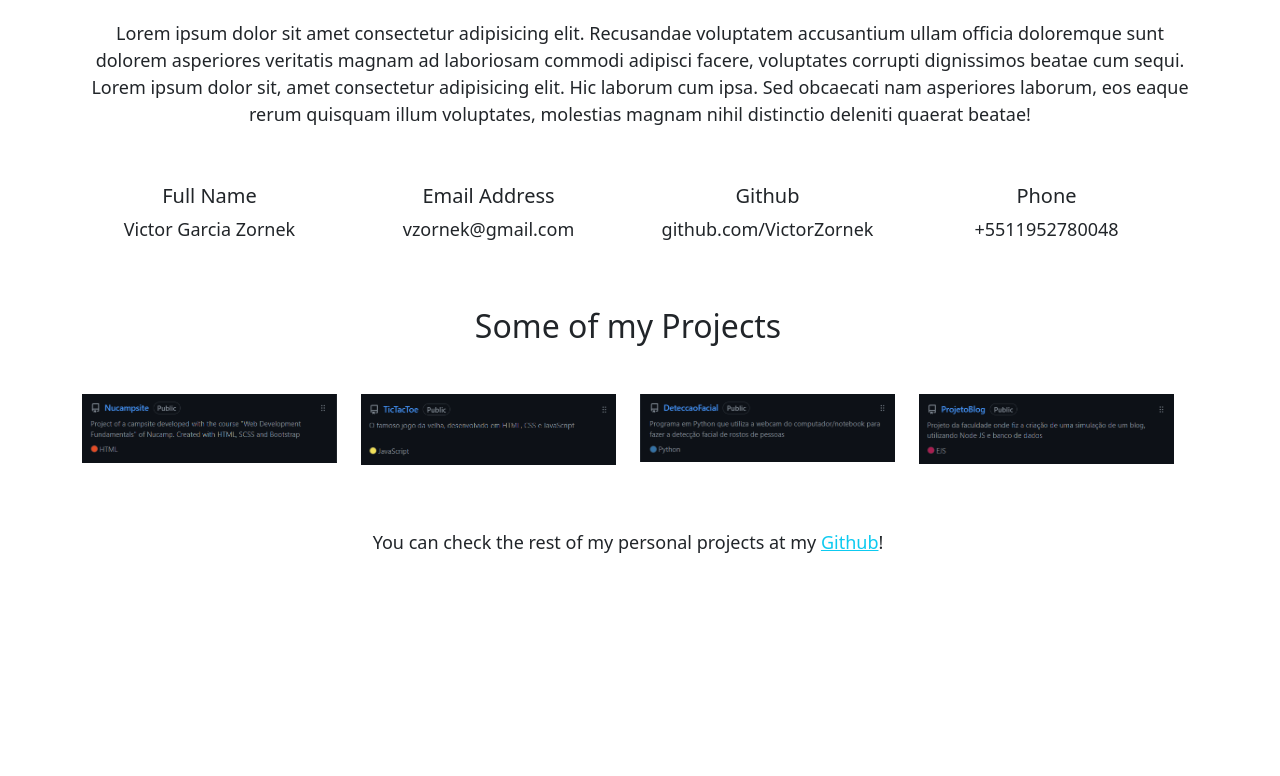
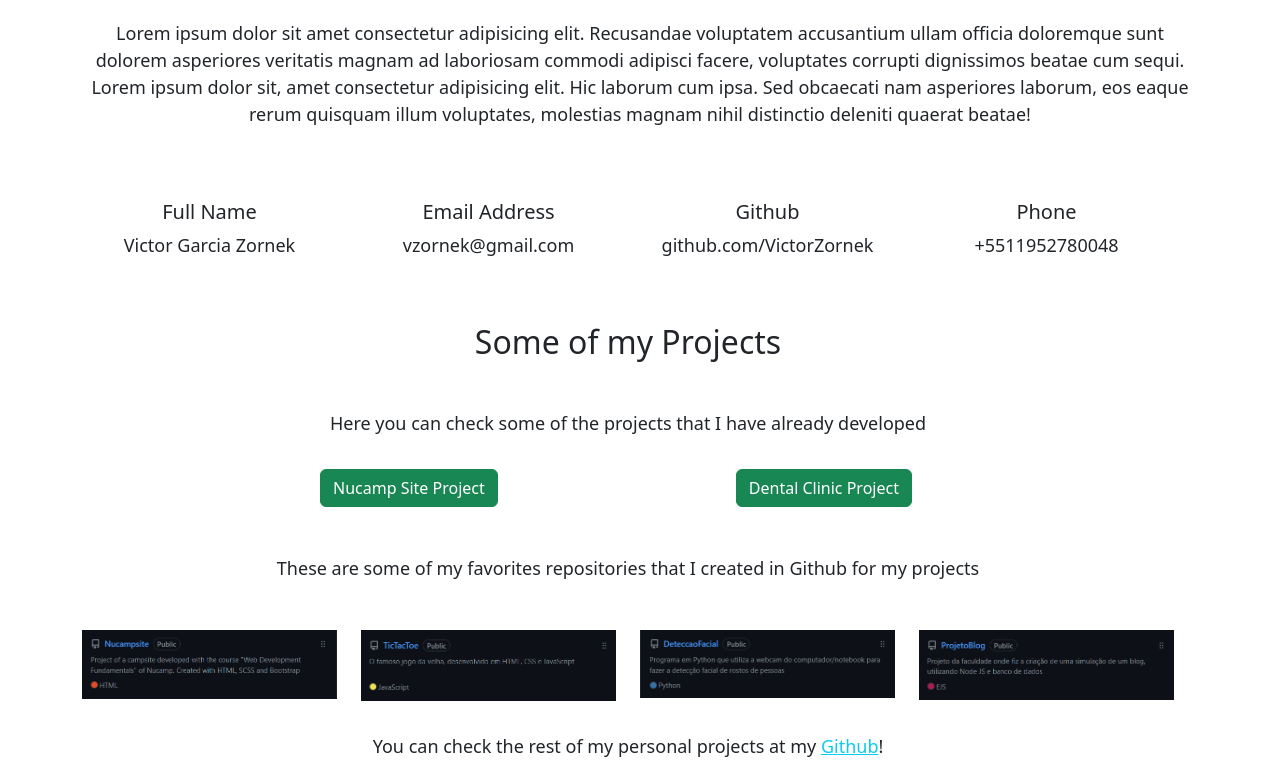
Before and after one commit to VictorZornek/VictorPortfolio, a website built with Parcel: page index.html in a window 1280 px wide. Shown: the part 596-1372 px from the top of the page. Before the commit the page ends 1168 px from the top, so only its background shows below. Built offline with nearby package versions, Linux system fonts and the light colour scheme; files whose address does not match are found by name.

Commit message:
finished of projects section

```diff
--- a/css/style.css
+++ b/css/style.css
@@ -19,9 +19,6 @@ nav {
     color: #828282;
 }
 
-.bg-grey {
-    background-color: #212121;
-}
 
 .btn-success {
     background-color: #27AE60;
--- a/index.html
+++ b/index.html
@@ -57,21 +57,21 @@
                     adipisicing elit. Hic laborum cum ipsa. Sed obcaecati nam asperiores laborum, eos eaque rerum quisquam
                     illum voluptates, molestias magnam nihil distinctio deleniti quaerat beatae!</p>
             </div>
-            <div class="row mt-3 ">
+            <div class="row mt-3 d-flex justify-content-evenly ">
                 <div class="col-xs-12 col-md-6 col-lg-3">
-                    <h5 class="d-flex justify-content-center">Full Name</h5>
+                    <h5 class="d-flex justify-content-center pt-3">Full Name</h5>
                     <p class="d-flex justify-content-center">Victor Garcia Zornek</p>
                 </div>
                 <div class="col-xs-12 col-md-6 col-lg-3">
-                    <h5 class="d-flex justify-content-center">Email Address</h5>
+                    <h5 class="d-flex justify-content-center pt-3">Email Address</h5>
                     <p class="d-flex justify-content-center">vzornek@gmail.com</p>
                 </div>
                 <div class="col-xs-12 col-md-6 col-lg-3">
-                    <h5 class="d-flex justify-content-center">Github</h5>
+                    <h5 class="d-flex justify-content-center pt-3">Github</h5>
                     <p class="d-flex justify-content-center">github.com/VictorZornek</p>
                 </div>
                 <div class="col-xs-12 col-md-6 col-lg-3">
-                    <h5 class="d-flex justify-content-center">Phone</h5>
+                    <h5 class="d-flex justify-content-center pt-3">Phone</h5>
                     <p class="d-flex justify-content-center">+5511952780048</p>
                 </div>
             </div>
@@ -79,9 +79,18 @@
 
         <!-- Projects -->
         <section class="row row-content mt-5" id="projects">
+
             <div class="row">
                 <h2 class="text-center mb-5">Some of my Projects</h2>
-                <div class="col-xs-12 col-md-6 col-lg-3 mb-3">
+                <p class="text-center">Here you can check some of the projects that I have already developed</p>
+                <div class="row">
+                    <div class="mt-3 mb-5 d-flex justify-content-evenly">
+                        <a class="btn btn-success" href="https://victorzornek-nucampsite2024.web.app/" role="button"> Nucamp Site Project </a>
+                        <a class="btn btn-success" href="https://victorzornek-nucampsite2024.web.app/" role="button"> Dental Clinic Project </a>
+                    </div>
+                </div>
+                <p class="text-center mb-5">These are some of my favorites repositories that I created in Github for my projects</p>
+                <div class="col-xs-12 col-md-6 col-lg-3 mb-3 ">
                     <img class="d-block w-100" src="img/NucampsiteProject.png" alt="">
                 </div>
                 <div class="col-xs-12 col-md-6 col-lg-3 mb-3">
@@ -93,7 +102,7 @@
                 <div class="col-xs-12 col-md-6 col-lg-3 mb3">
                     <img class="d-block w-100" src="img/BlogProject.png" alt="">
                 </div>
-                <p class="mt-5 text-center">You can check the rest of my personal projects at my <a class="text-info" href="https://github.com/VictorZornek">Github</a>!</p>
+                <p class="mt-3 text-center">You can check the rest of my personal projects at my <a class="text-info" href="https://github.com/VictorZornek">Github</a>!</p>
             </div>
 
         </section>
```
